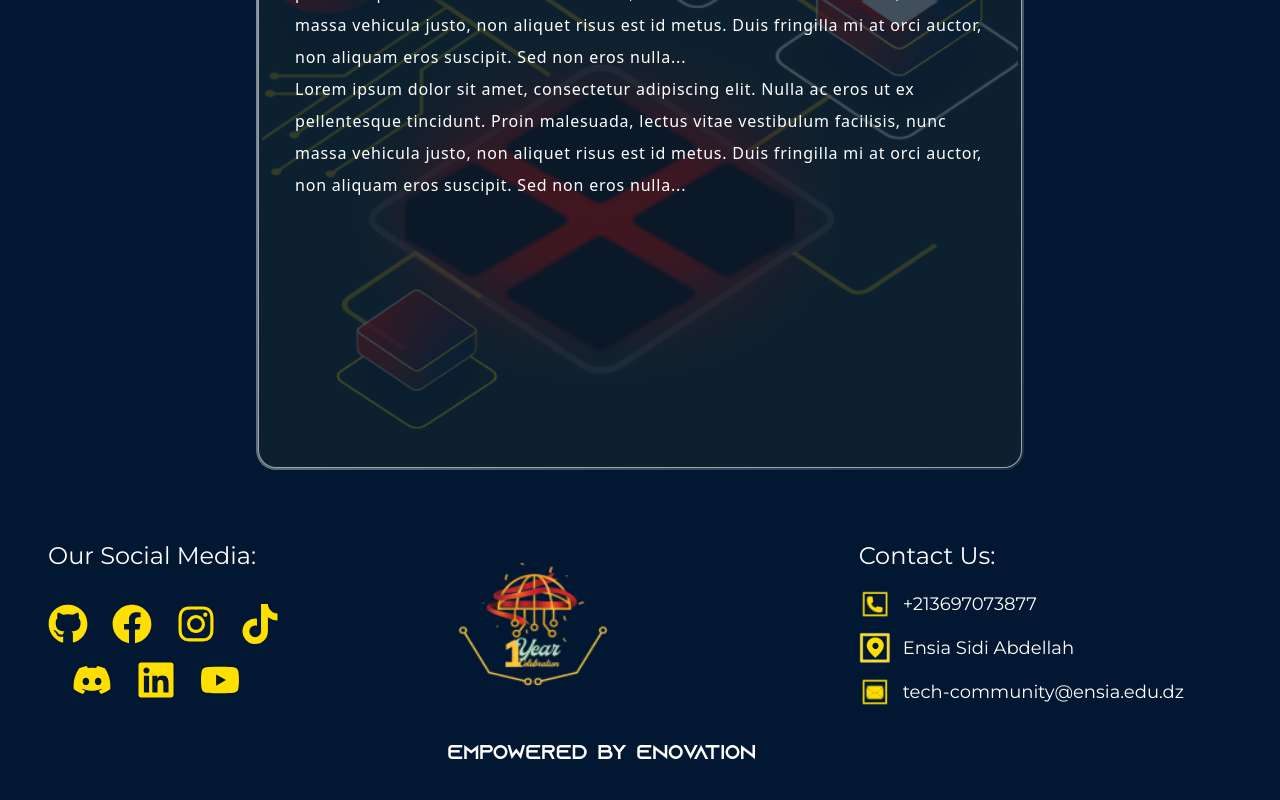
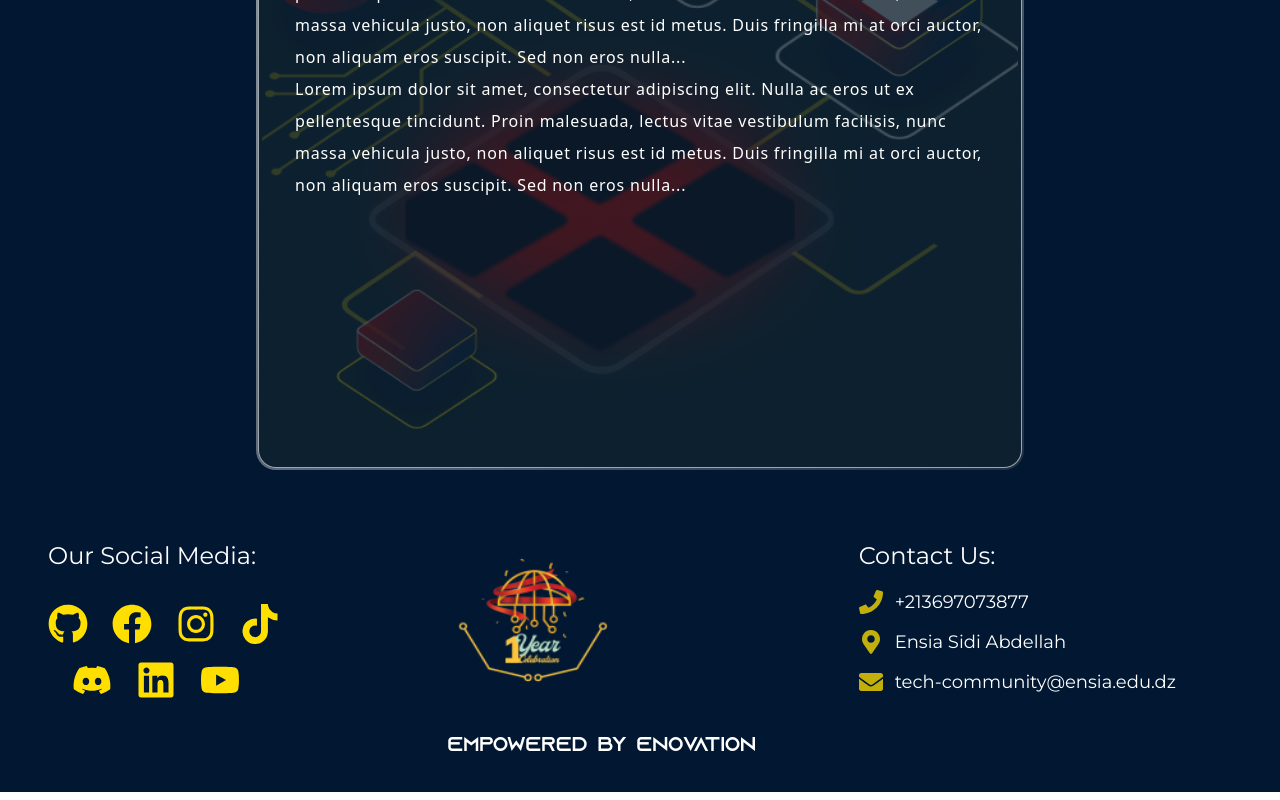
Before and after one commit to abid-sara/ETCversary, a React (Vite) app: page / in a window 1280 px wide. Shown: the part 3686-4486 px from the top of the page. Built offline with nearby package versions, Linux system fonts and the light colour scheme.

Commit message:
add footer

```diff
--- a/src/components/footer.jsx
+++ b/src/components/footer.jsx
@@ -56,15 +56,15 @@ const Footer = () => {
             </h3>
             <div className="flex flex-col space-y-3">
             <div className="flex items-center space-x-3">
-                <img src={phoneIcon} alt="Phone" className="w-6 h-6 md:w-8 md:h-8" />
+      <FaPhone className="text-yellowCustom" size={24} />
       <p className="text-sm md:text-lg font-secondary text-white">+213697073877</p>
     </div>
     <div className="flex items-center space-x-3">
-                <img src={locationIcon} alt="Location" className="w-6 h-6 md:w-8 md:h-8" />
+      <FaMapMarkerAlt className="text-yellowCustom" size={24} />
       <p className="text-sm md:text-lg font-secondary text-white">Ensia Sidi Abdellah</p>
     </div>
     <div className="flex items-center space-x-3">
-                <img src={emailIcon} alt="Email" className="w-6 h-6 md:w-8 md:h-8" />
+      <FaEnvelope className="text-yellowCustom" size={24} />
       <p className="text-sm md:text-lg font-secondary text-white">tech-community@ensia.edu.dz</p>
     </div>
             </div>
```
Lines whose indentation alone changed are shown as unchanged.
